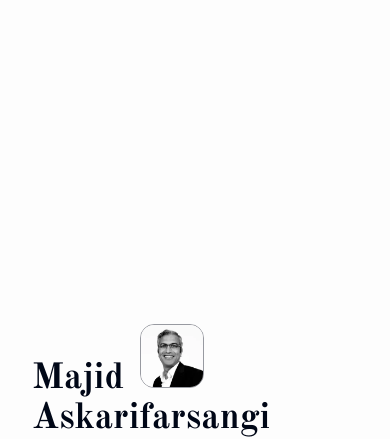
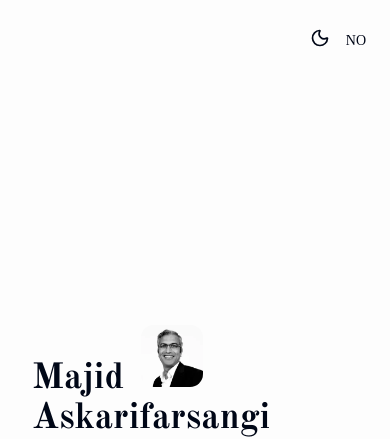
Before and after one commit to maf256/sitedesign-tailwind, a Next.js app: page / in a window 390 px wide. Shown: the top 439 px of the page. Built offline with nearby package versions, Linux system fonts and the light colour scheme.

Commit message:
darkmode and lang button

```diff
--- a/next.config.mjs
+++ b/next.config.mjs
@@ -1,6 +1,6 @@
 /** @type {import('next').NextConfig} */
 const nextConfig = {
-  output: "export",
+  // output: "export",
 };
 
 export default nextConfig;
--- a/src/app/globals.css
+++ b/src/app/globals.css
@@ -1,11 +1,24 @@
 @import "tailwindcss";
 
 @theme {
-  --color-base: #fdfdfd;
-  --color-content: #000717;
+
   --color-primary: #071233;
   --color-secondary: #355ef2;
   --color-info: #f25f35;
+}
+
+
+
+:root {
+  --color-base: #fdfdfd;
+  --color-content: #000717;
+
+}
+
+.dark {
+  --color-base: #000717;
+  --color-content: #fdfdfd;
+
 }
 
 body {
--- a/src/components/Contact.js
+++ b/src/components/Contact.js
@@ -10,7 +10,7 @@ import {
 } from "lucide-react";
 import { translations } from "@/lang/translations";
 
-// Icon mapping for dynamic icons
+
 const iconMap = {
   MapPin,
   Phone,
@@ -97,7 +97,7 @@ export default function Contact() {
               href={contact.sections.resources.cvUrl}
               target="_blank"
               rel="noopener noreferrer"
-              className="flex items-center gap-4 py-4 px-6 border border-gray-300 text-gray-700 no-underline text-sm transition-all duration-200 hover:bg-blue-600/5"
+              className="flex items-center gap-4 py-4 px-6 border border-gray-300 text-content no-underline text-sm transition-all duration-200 hover:bg-blue-600/5"
             >
               <Download className="w-[18px] h-[18px]" />
               {contact.sections.resources.downloadCV}
@@ -106,7 +106,7 @@ export default function Contact() {
               href="https://drive.google.com/file/d/1ik8Ajr50lamXsje0qRqjnsmJIjM2e9Xd/view"
               target="_blank"
               rel="noopener noreferrer"
-              className="flex items-center gap-4 py-4 px-6 border border-gray-300 text-black text-sm opacity-80"
+              className="flex items-center gap-4 py-4 px-6 border border-gray-300 text-content text-sm "
             >
               <ScrollText className="w-[18px] h-[18px]" />
               <span>{contact.sections.resources.viewLicences}</span>
@@ -127,7 +127,7 @@ export default function Contact() {
                   href={social.url}
                   target="_blank"
                   rel="noopener noreferrer"
-                  className="flex items-center gap-2 py-2 px-4 border border-gray-300 text-black no-underline text-sm transition-all duration-200 h-12 hover:border-blue-600 hover:text-blue-600"
+                  className="flex items-center gap-2 py-2 px-4 border border-gray-300 text-content no-underline text-sm transition-all duration-200 h-12 hover:border-blue-600 hover:text-blue-600"
                 >
                   <IconComponent className="w-[14px] h-[14px] flex-shrink-0" />
                   <span className="text-sm">{social.name}</span>
--- /dev/null
+++ b/src/components/DarkmodeButton.js
@@ -0,0 +1,32 @@
+"use client";
+import { useState, useEffect } from "react";
+import { Moon, Sun } from "lucide-react";
+
+export default function MobileDarkmodeToggle() {
+  const [isDark, setIsDark] = useState(false);
+
+  useEffect(() => {
+    const stored = localStorage.getItem("theme") === "dark";
+    setIsDark(stored);
+    document.documentElement.classList.toggle("dark", stored);
+  }, []);
+
+  const toggleTheme = () => {
+    const newIsDark = !isDark;
+    setIsDark(newIsDark);
+    document.documentElement.classList.toggle("dark", newIsDark);
+    localStorage.setItem("theme", newIsDark ? "dark" : "light");
+  };
+
+  return (
+    <div className="lg:absolute lg:bottom-20 lg:left-10">
+      <button
+        onClick={toggleTheme}
+        className="text-base lg:text-white/70 hover:text-secondary transition-colors duration-200 p-1"
+        aria-label={isDark ? "Switch to light mode" : "Switch to dark mode"}
+      >
+        {isDark ? <Sun className="w-5 h-5" /> : <Moon className="w-5 h-5" />}
+      </button>
+    </div>
+  );
+}
--- a/src/components/Hero.js
+++ b/src/components/Hero.js
@@ -1,5 +1,7 @@
 import { translations } from "@/lang/translations";
 import Image from "next/image";
+import MobileDarkmodeToggle from "./MobileDarkmodeToggleWrapper";
+import MobileLangToggle from "./LangButton";
 
 export default function Hero() {
   const { hero } = translations;
@@ -10,6 +12,11 @@ export default function Hero() {
       aria-label={hero.ariaLabel}
       id="home"
     >
+      <div className="absolute top-6 right-6 flex items-center gap-3 lg:hidden">
+        <MobileDarkmodeToggle />
+        <MobileLangToggle />
+      </div>
+
       <h1
         className="font-bold text-4xl md:text-8xl leading-none mb-4"
         role="banner"
--- /dev/null
+++ b/src/components/LangButton.js
@@ -0,0 +1,25 @@
+import { translations } from "@/lang/translations";
+
+export default function MobileLangToggle() {
+  const { navbar } = translations;
+
+  return (
+    <div className="lg:hidden">
+      {navbar.languageToggle === "NO" ? (
+        <a
+          href="https://en.sitedesign.no/"
+          className="text-content hover:text-secondary transition-colors duration-200 text-sm font-medium"
+        >
+          EN
+        </a>
+      ) : (
+        <a
+          href="https://sitedesign.no/"
+          className="text-content hover:text-secondary transition-colors duration-200 text-sm font-medium"
+        >
+          NO
+        </a>
+      )}
+    </div>
+  );
+}
--- /dev/null
+++ b/src/components/MobileDarkmodeToggleWrapper.js
@@ -0,0 +1,6 @@
+"use client";
+import dynamic from "next/dynamic";
+
+export default dynamic(() => import("./DarkmodeButton"), {
+  ssr: false,
+});
--- a/src/components/Navbar.js
+++ b/src/components/Navbar.js
@@ -1,4 +1,5 @@
 import { translations } from "@/lang/translations";
+import MobileDarkmodeToggle from "./MobileDarkmodeToggleWrapper";
 
 export default function Navbar() {
   const { navbar } = translations;
@@ -25,17 +26,18 @@ export default function Navbar() {
           </li>
         ))}
       </ul>
+        <MobileDarkmodeToggle />
       {navbar.languageToggle === "NO" ? (
         <a
           href="https://en.sitedesign.no/"
-          className="absolute bottom-8 left-10 text-xl text-base/70 hover:text-base hover:cursor-pointer transition-colors duration-700 ease-in-out"
+          className="absolute bottom-8 left-10 text-xl text-white/70 hover:text-secondary hover:cursor-pointer transition-colors duration-700 ease-in-out"
         >
           EN
         </a>
       ) : (
         <a
           href="https://sitedesign.no/"
-          className="absolute bottom-8 left-10 text-xl text-base/70 hover:text-base hover:cursor-pointer transition-colors duration-700 ease-in-out"
+          className="absolute bottom-8 left-10 text-xl text-white/70 hover:text-secondary hover:cursor-pointer transition-colors duration-700 ease-in-out"
         >
           NO
         </a>
--- a/src/lang/en.json
+++ b/src/lang/en.json
@@ -1,8 +1,7 @@
 {
   "metadata": {
     "title": {
-      "default": "Web Developer Oslo | Webdesign Oslo | Majid Askarifarsangi - Professional Web Design & Development",
-      "template": "%s | Web Developer Oslo | Webdesign Oslo | Majid Askarifarsangi"
+      "default": "Web design and Web development in Oslo - Majid Askarifarsangi"
     },
     "description": "Expert web developer Oslo and webdesign Oslo services. Professional webutvikler Oslo specializing in React, Next.js, and modern web development. Custom website design and development by experienced webdesigner Oslo.",
     "keywords": [
--- a/src/lang/no.json
+++ b/src/lang/no.json
@@ -1,8 +1,7 @@
 {
   "metadata": {
     "title": {
-      "default": "Webutvikler Oslo | Webdesign Oslo | Majid Askarifarsangi - Profesjonell Webutvikling og Design",
-      "template": "%s | Webutvikler Oslo | Webdesign Oslo | Majid Askarifarsangi"
+      "default": "Webdesign og Webutvikling i Oslo - Majid Askarifarsangi"
     },
     "description": "Ekspert webutvikler Oslo og webdesign Oslo tjenester. Profesjonell webdesigner Oslo spesialisert i React, Next.js, og moderne webutvikling. Skreddersydd nettside design og utvikling av erfaren webutvikler.",
     "keywords": [
```
